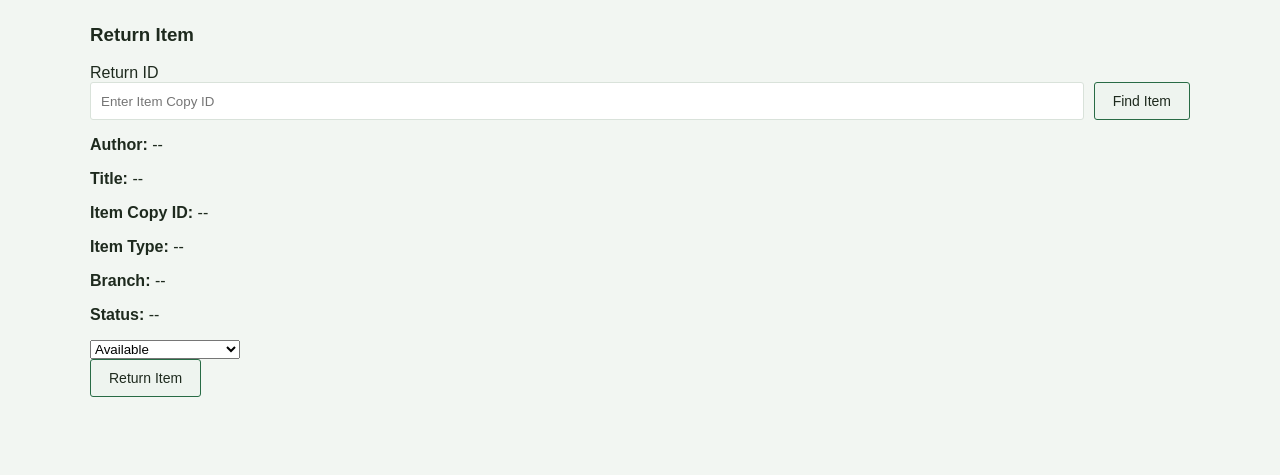
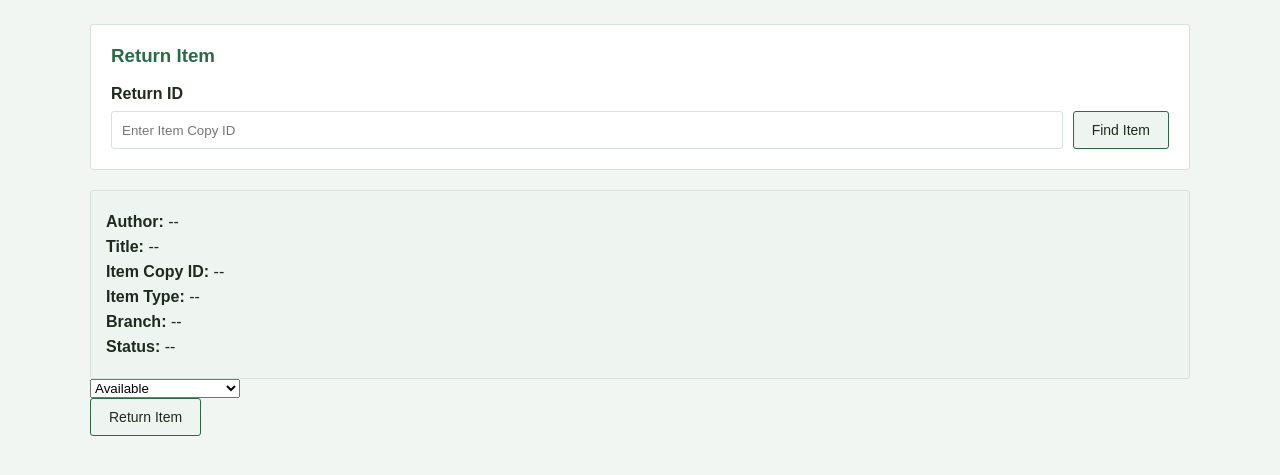
Before and after one commit to Dantekam/WaybackPublicLibrary, a PHP site: page /return-item.php in a window 1280 px wide. Shown: the part 195-670 px from the top of the page. Run offline with PHP 8.4, Linux system fonts and the light colour scheme.

Commit message:
Added tag changes to html

```diff
--- a/return-item.php
+++ b/return-item.php
@@ -27,7 +27,7 @@
 
         <!-- ===== Return Item ===== -->
         <section class="return-pannel">
-            <div class="return-card">
+            <div class="lookup-card">
                 <h3>Return Item</h3>
 
                 <form id="returnForm">
@@ -47,7 +47,7 @@
                 </form>
             </div>
 
-            <div class="return-item" id="returnItem">
+            <div class="result-box" id="returnItem">
                 <p>
                     <strong>Author:</strong>
                     <span data-field="author">--</span>
```
